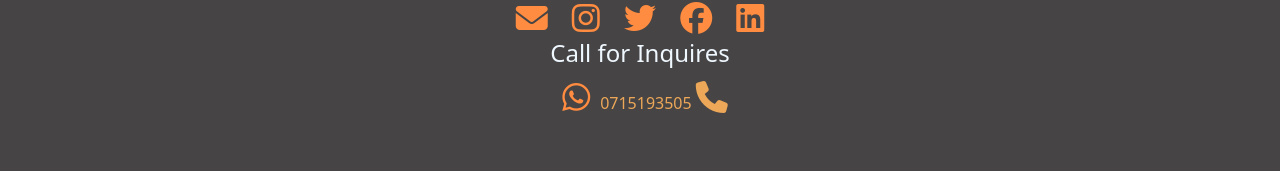
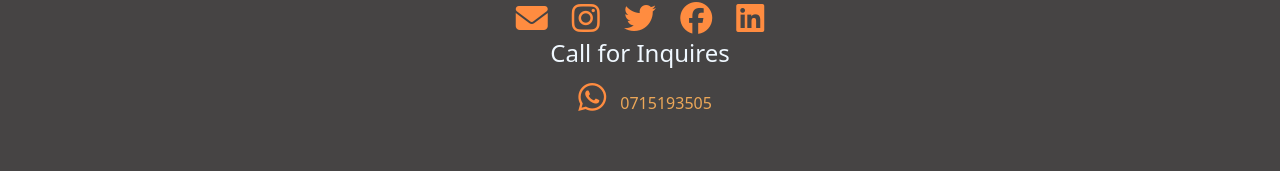
Before and after one commit to ShaneAbsalomee/Hesedsoftglobal.github.io, a plain HTML site: page index.html in a window 1280 px wide. Shown: the part 2393-2564 px from the top of the page. Drawn offline with nearby package versions, Linux system fonts and the light colour scheme.

Commit message:
Update index.html

```diff
--- a/index.html
+++ b/index.html
@@ -163,7 +163,7 @@
         <a href="https://www.facebook.com/profile.php?id=100087254036313"><i class="contacticon fa-brands fa-facebook fa-2x"></i></a>
         <a href="https://www.linkedin.com/in/hesedsoft-global-897012257"><i class="contacticon fa-brands fa-linkedin fa-2x"></i></a>
         <h4>Call for Inquires</h4>
-        <a href="#contact"><i class=" contacticon fa-brands fa-whatsapp fa-2x"> </i>0715193505 <i class="fa-solid fa-phone fa-2x"></i></a>
+        <a href="#contact"><i class=" contacticon fa-brands fa-whatsapp fa-2x"> </i> 0715193505 </a>
 
     </section>
     <section id="footer">
```
